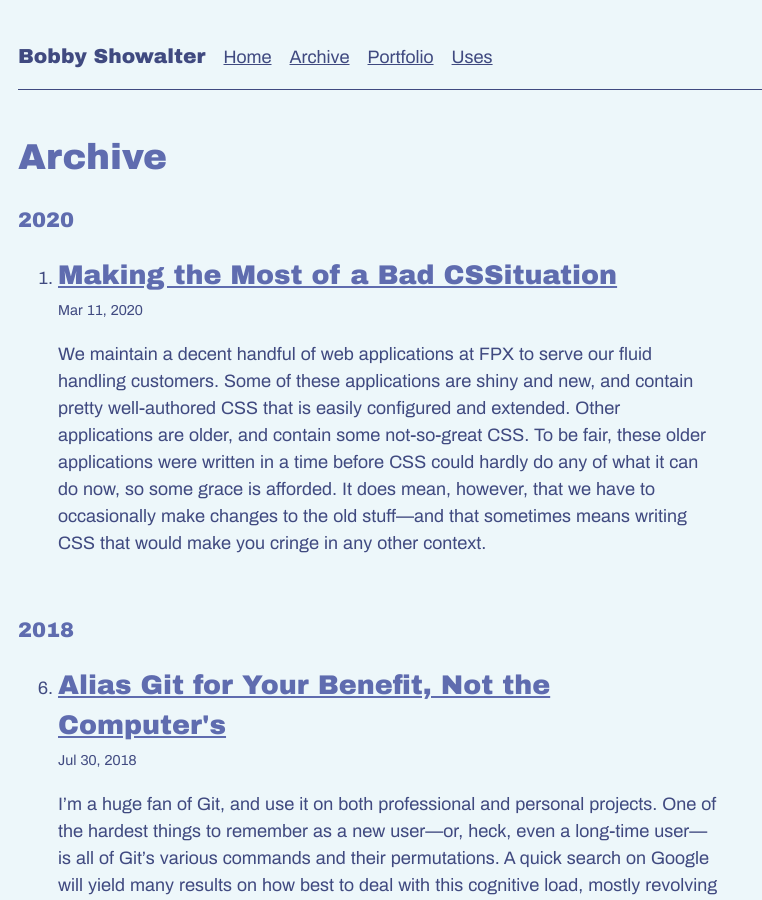
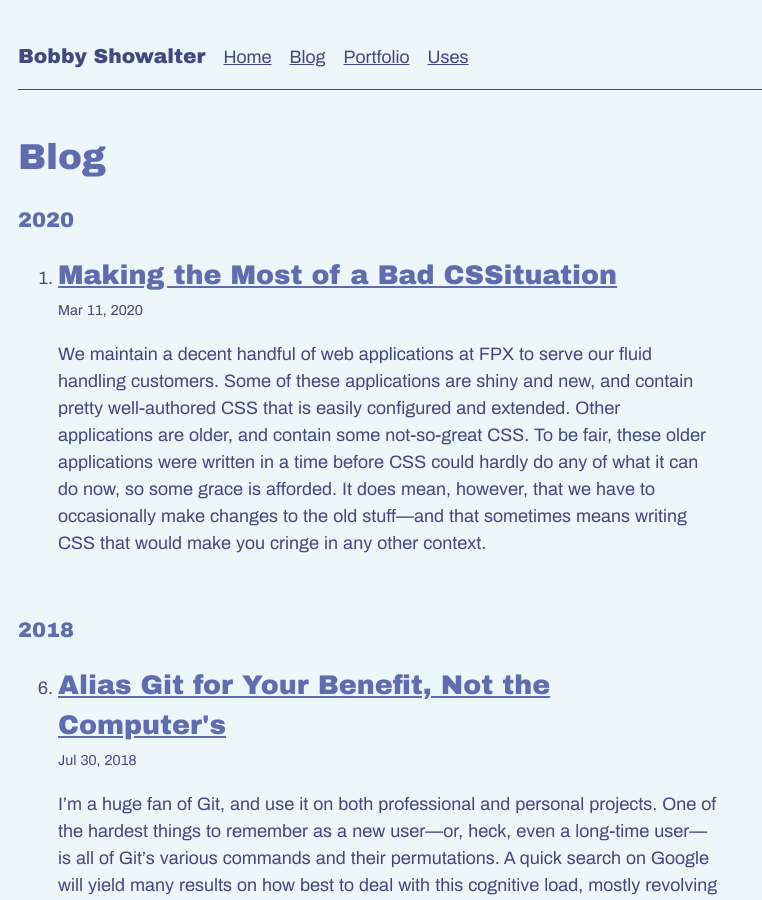
Before and after one commit to orangedaisy/bshowco, a Jekyll site: the page built from blog.html, in a window 1280 px wide and 900 px high. Shown: the whole window, without its empty margins (0-762 px from the left). Built offline with Jekyll 4.4.1, drawn with Linux system fonts in a browser that asks for light colours.

Commit message:
Rename 'Archive' => 'Blog'

```diff
--- a/archive.html
+++ b/blog.html
@@ -1,7 +1,7 @@
 ---
 layout: page
-title: Archive
-permalink: /archive/
+title: Blog
+permalink: /blog/
 ---
 
 {% comment %}
```
